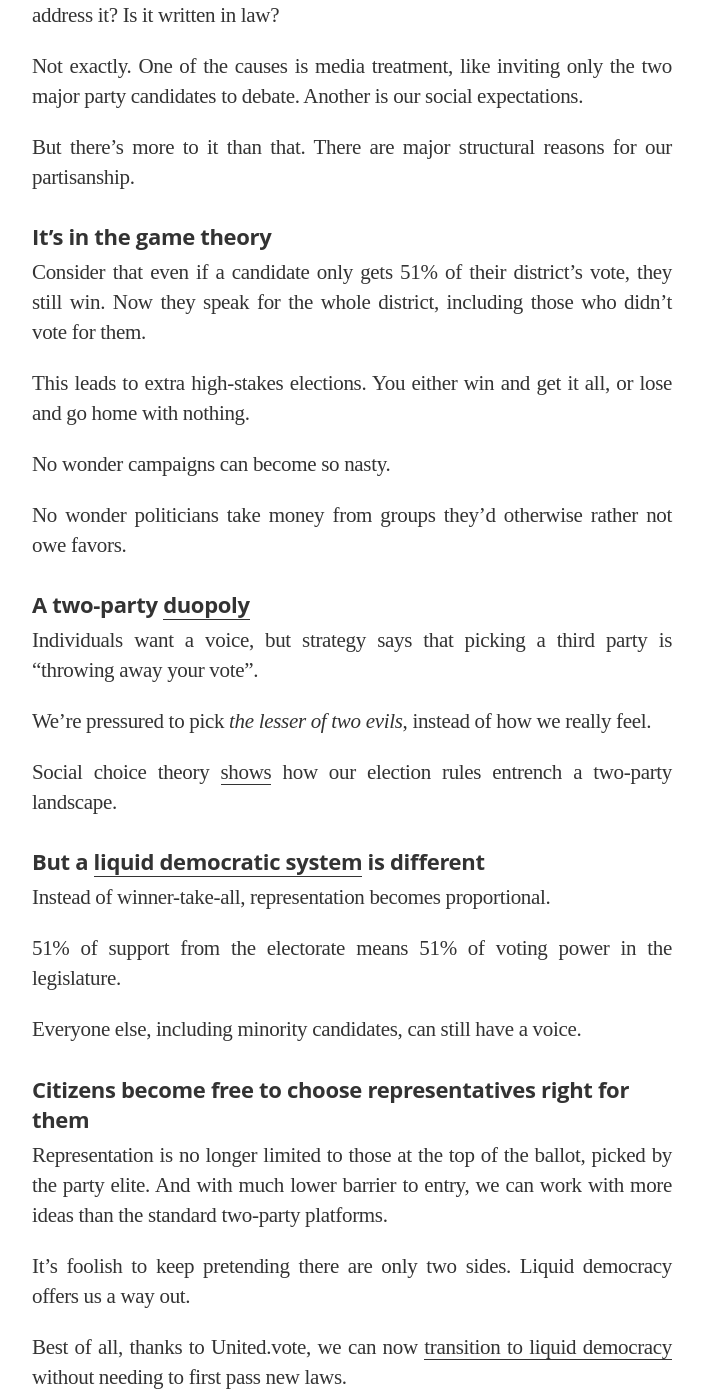
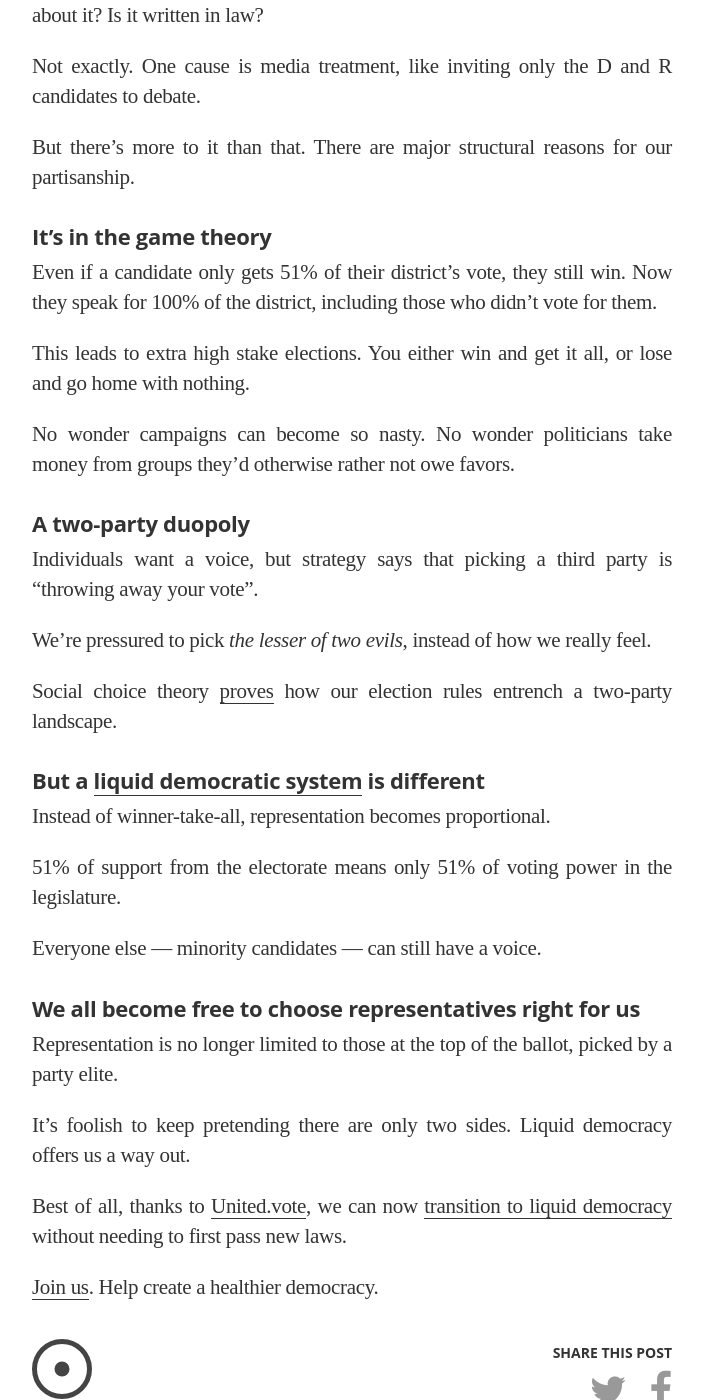
Before and after one commit to voteliquid/blog, a Jekyll site: the page built from _posts/2017-03-06-how-to-move-past-two-parties.md, in a window 1280 px wide and 1400 px high, scrolled down 476 px. Shown: the whole window, without its empty margins (288-992 px from the left). Built offline with Jekyll 4.4.1, drawn with Linux system fonts in a browser that asks for light colours; nearby versions of some CDN libraries; some web fonts are replaced; some of the changed text lies outside the part shown.

Commit message:
Polish 'How to Move Past Two Parties'

```diff
--- a/_posts/2017-03-06-how-to-move-past-two-parties.md
+++ b/_posts/2017-03-06-how-to-move-past-two-parties.md
@@ -3,51 +3,49 @@ layout: post
 title: "How to Move Past a Two-Party System"
 author: davidernst
 date: 2017-03-06
-excerpt: "Many Americans criticize our two-party system. But how specifically could we address it? Is it written in law?"
+excerpt: "Many Americans are fed up with our two-party system. But what can we do about it? Is it written in law?"
 ---
 
 > "There is nothing which I dread so much as a division of the republic into two great parties, each arranged under its leader, and concerting measures in opposition to each other. This, in my humble apprehension, is to be dreaded as the greatest political evil under our Constitution."
 >
 > — John Adams, _Letter to Jonathan Jackson_ (2 October 1780)
 
-Many Americans [criticize our two-party system](https://twitter.com/search?q=%22two%20party%22&src=typd). But how specifically can we address it? Is it written in law?
+Many Americans are [fed up](https://twitter.com/search?q=%22two%20party%22&src=typd) with our two-party system. But what can we do about it? Is it written in law?
 
-Not exactly. One of the causes is media treatment, like inviting only the two major party candidates to debate. Another is our social expectations.
+Not exactly. One cause is media treatment, like inviting only the D and R candidates to debate.
 
 But there's more to it than that. There are major structural reasons for our partisanship.
 
 #### It's in the game theory
 
-Consider that even if a candidate only gets 51% of their district's vote, they still win. Now they speak for the whole district, including those who didn't vote for them.
+Even if a candidate only gets 51% of their district's vote, they still win. Now they speak for 100% of the district, including those who didn't vote for them.
 
-This leads to extra high-stakes elections. You either win and get it all, or lose and go home with nothing.
+This leads to extra high stake elections. You either win and get it all, or lose and go home with nothing.
 
-No wonder campaigns can become so nasty.
+No wonder campaigns can become so nasty. No wonder politicians take money from groups they'd otherwise rather not owe favors.
 
-No wonder politicians take money from groups they'd otherwise rather not owe favors.
-
-#### A two-party [duopoly](/assets/article_images/2017-03-06-how-to-move-past-two-parties/duopoly.gif)
+#### A two-party duopoly
 
 Individuals want a voice, but strategy says that picking a third party is "throwing away your vote".
 
 We're pressured to pick *the lesser of two evils*, instead of how we really feel.
 
-Social choice theory [shows](http://zesty.ca/voting/sim/) how our election rules entrench a two-party landscape.
+Social choice theory [proves](http://zesty.ca/voting/sim/) how our election rules entrench a two-party landscape.
 
 #### But a [liquid democratic system](/2016/09/21/what-is-liquid-democracy/) is different
 
 Instead of winner-take-all, representation becomes proportional.
 
-51% of support from the electorate means 51% of voting power in the legislature.
+51% of support from the electorate means only 51% of voting power in the legislature.
 
-Everyone else, including minority candidates, can still have a voice.
+Everyone else — minority candidates — can still have a voice.
 
-#### Citizens become free to choose representatives right for them
+#### We all become free to choose representatives right for us
 
-Representation is no longer limited to those at the top of the ballot, picked by the party elite. And with much lower barrier to entry, we can work with more ideas than the standard two-party platforms.
+Representation is no longer limited to those at the top of the ballot, picked by a party elite.
 
 It's foolish to keep pretending there are only two sides. Liquid democracy offers us a way out.
 
-Best of all, thanks to United.vote, we can now [transition to liquid democracy](/2017/11/06/announcing-united-vote/) without needing to first pass new laws.
+Best of all, thanks to [United.vote](https://united.vote), we can now [transition to liquid democracy](/2017/11/06/announcing-united-vote/) without needing to first pass new laws.
 
-[Join us](https://united.vote/join). Help create more options.
+[Join us](https://united.vote/join). Help create a healthier democracy.
```
